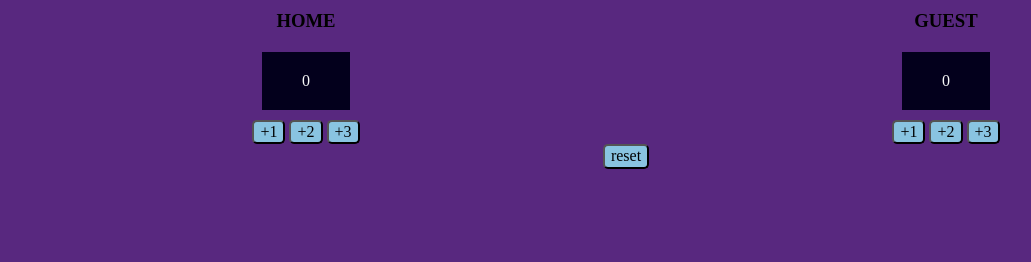
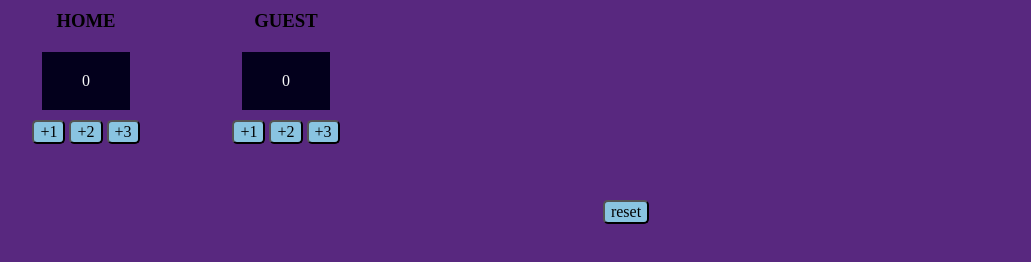
Before and after one commit to ahmedshalaboka/basketball, a website built with Vite: page index.html in a window 1280 px wide. Shown: the whole page, without its empty margins (14-1045 px from the left). Built offline with nearby package versions, Linux system fonts and the light colour scheme.

Commit message:
Update index.css

```diff
--- a/index.css
+++ b/index.css
@@ -7,6 +7,8 @@ body {
 .container {
     display: flex;
     justify-content: space-around;
+    height: 200px;
+    width: 400px;
 
 }
 .players{
```
